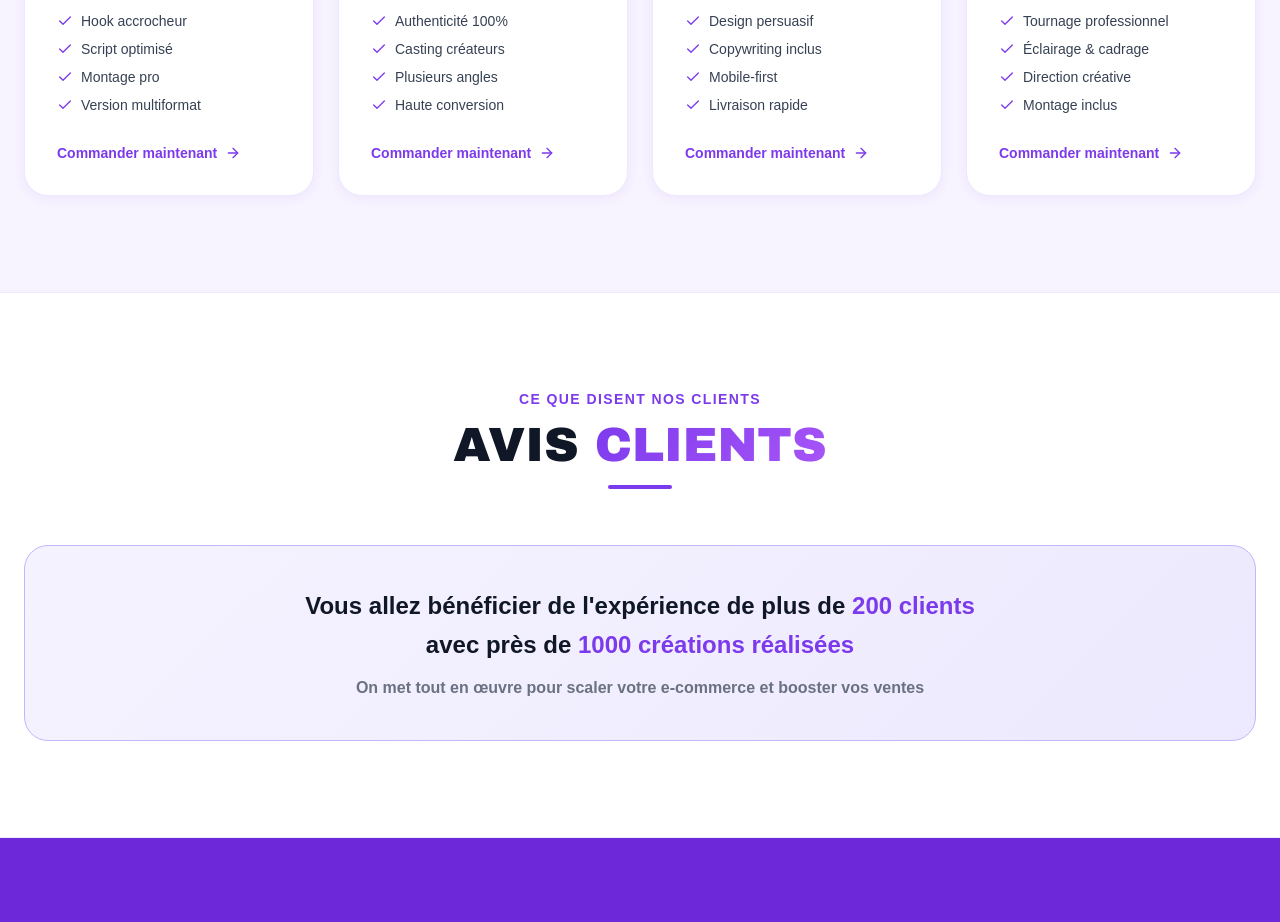
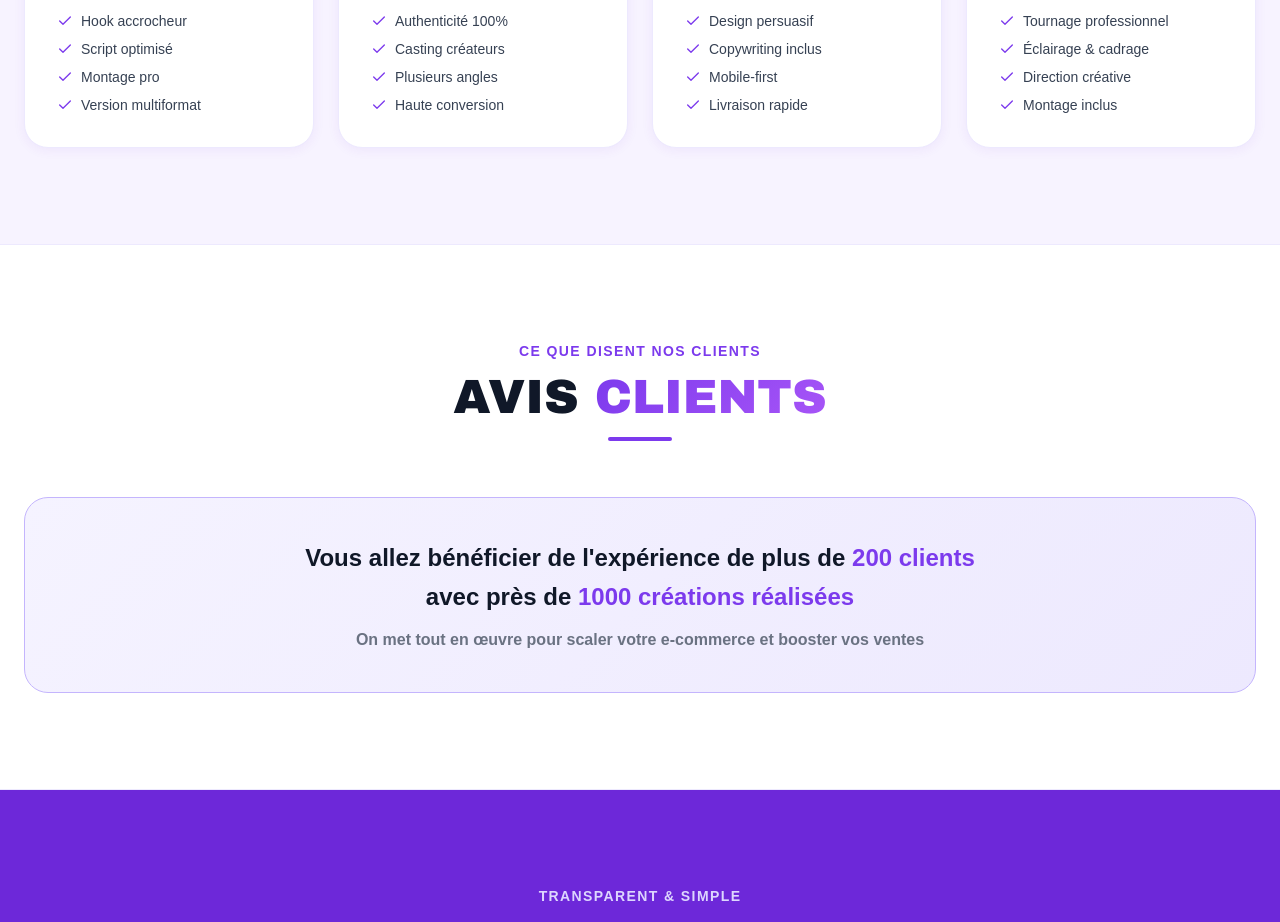
Before and after one commit to hamzafa1d1/growtion-portfolio, a Next.js app: page / in a window 1280 px wide. Shown: the part 1420-2342 px from the top of the page. Built offline with nearby package versions, Linux system fonts and the light colour scheme.

Commit message:
remove Commander maintenant button from service cards

```diff
--- a/components/sections/Services.tsx
+++ b/components/sections/Services.tsx
@@ -1,6 +1,6 @@
 "use client";
 import { motion } from "framer-motion";
-import { Play, Zap, Layout, Clapperboard, ArrowRight, Check } from "lucide-react";
+import { Play, Zap, Layout, Clapperboard, Check } from "lucide-react";
 
 const EASE = [0.22, 1, 0.36, 1] as const;
 const WHATSAPP_NUMBER = "21656614879";
@@ -89,16 +89,6 @@ export function Services() {
                   </li>
                 ))}
               </ul>
-
-              <motion.a
-                href={`https://wa.me/${WHATSAPP_NUMBER}?text=${encodeURIComponent(s.msg)}`}
-                target="_blank" rel="noopener noreferrer"
-                whileHover={{ x: 4 }}
-                transition={{ duration: 0.15, ease: "easeOut" }}
-                className="flex items-center gap-2 font-bold text-sm mt-auto pt-2 text-purple-600 hover:text-purple-700"
-              >
-                Commander maintenant <ArrowRight className="w-4 h-4" />
-              </motion.a>
             </motion.div>
           ))}
         </div>
```
